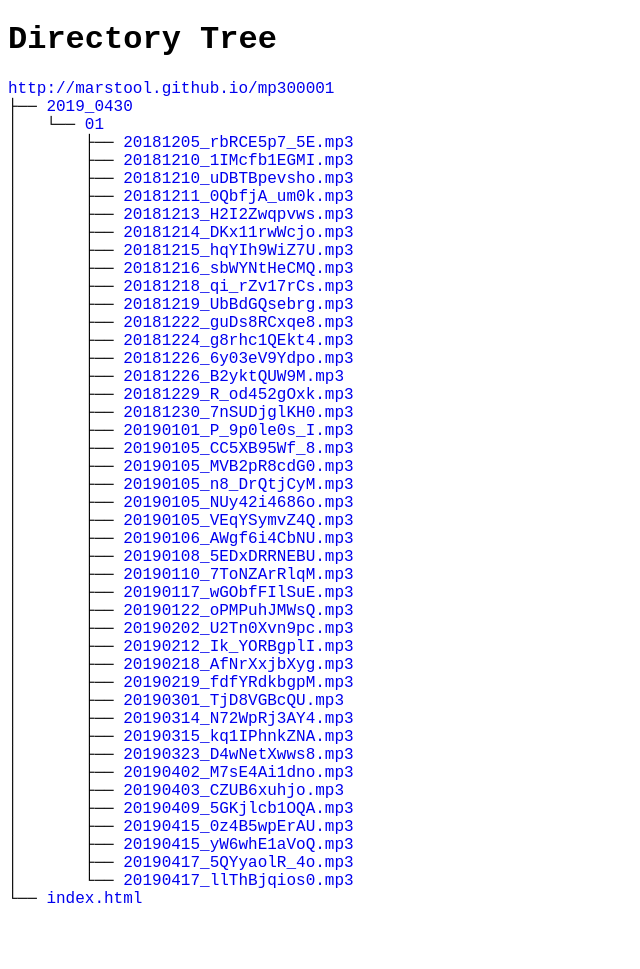
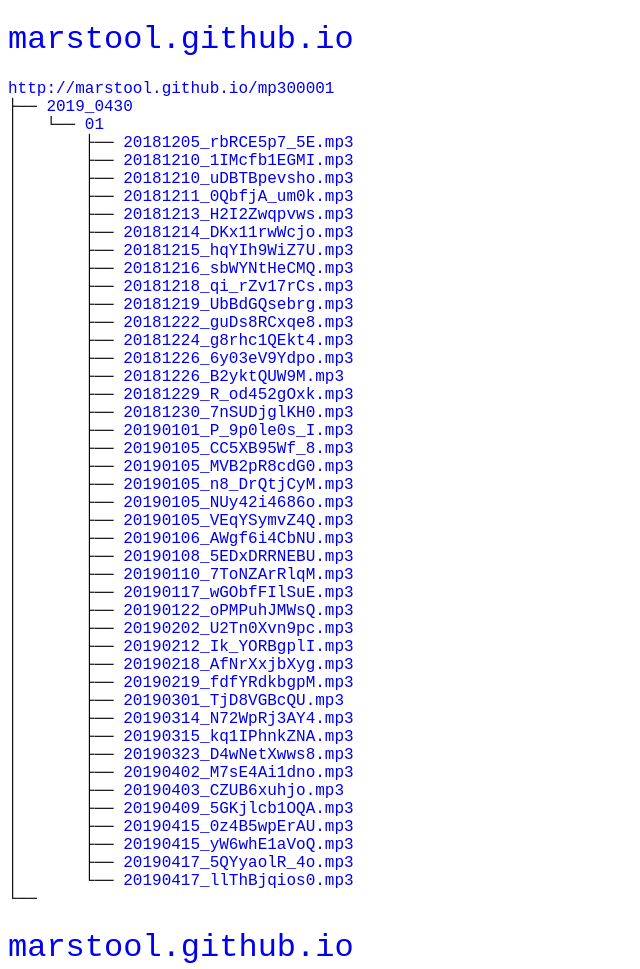
Before and after one commit to marstool/mp300001, a plain HTML site: page docs/index.html in a window 1280 px wide. Shown: the top 969 px of the page, without its empty margins (0-640 px from the left). Drawn offline with Linux system fonts and the light colour scheme.

Commit message:
fix path

```diff
--- a/docs/index.html
+++ b/docs/index.html
@@ -25,7 +25,7 @@
  </style>
 </head>
 <body>
-	<h1>Directory Tree</h1><p>
+	<h1><a href="http://marstool.github.io/mp3s">marstool.github.io</a></h1><p>
 	<a href="http://marstool.github.io/mp300001">http://marstool.github.io/mp300001</a><br>
 	├── <a href="http://marstool.github.io/mp300001/2019_0430/">2019_0430</a><br>
 	│   └── <a href="http://marstool.github.io/mp300001/2019_0430/01/">01</a><br>
@@ -71,7 +71,7 @@
 	│   &nbsp;&nbsp;&nbsp; ├── <a href="http://marstool.github.io/mp300001/2019_0430/01/20190415_yW6whE1aVoQ.mp3">20190415_yW6whE1aVoQ.mp3</a><br>
 	│   &nbsp;&nbsp;&nbsp; ├── <a href="http://marstool.github.io/mp300001/2019_0430/01/20190417_5QYyaolR_4o.mp3">20190417_5QYyaolR_4o.mp3</a><br>
 	│   &nbsp;&nbsp;&nbsp; └── <a href="http://marstool.github.io/mp300001/2019_0430/01/20190417_llThBjqios0.mp3">20190417_llThBjqios0.mp3</a><br>
-	└── <a href="http://marstool.github.io/mp300001/index.html">index.html</a><br>
+	└── <h1><a href="http://marstool.github.io/mp3s">marstool.github.io</a></h1><br>
 	<br><br>
 	</p>
 	<p>
```
Also changed, not shown: 1 other file.
